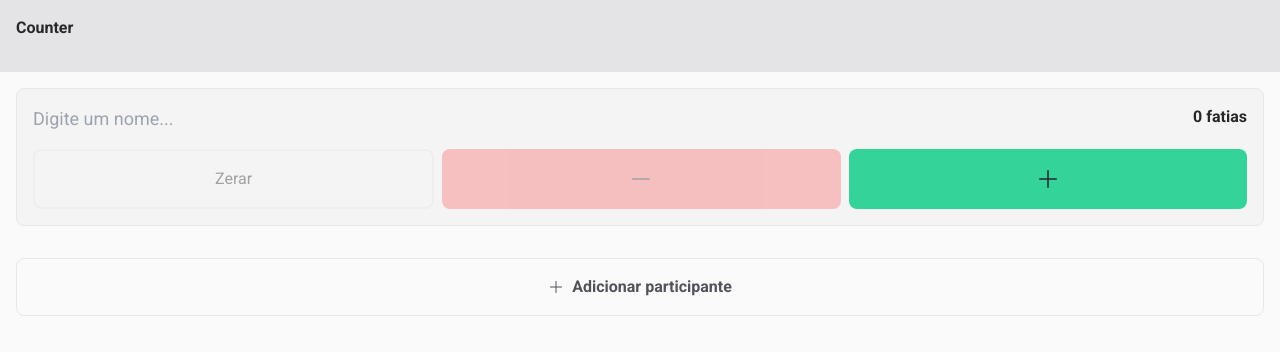
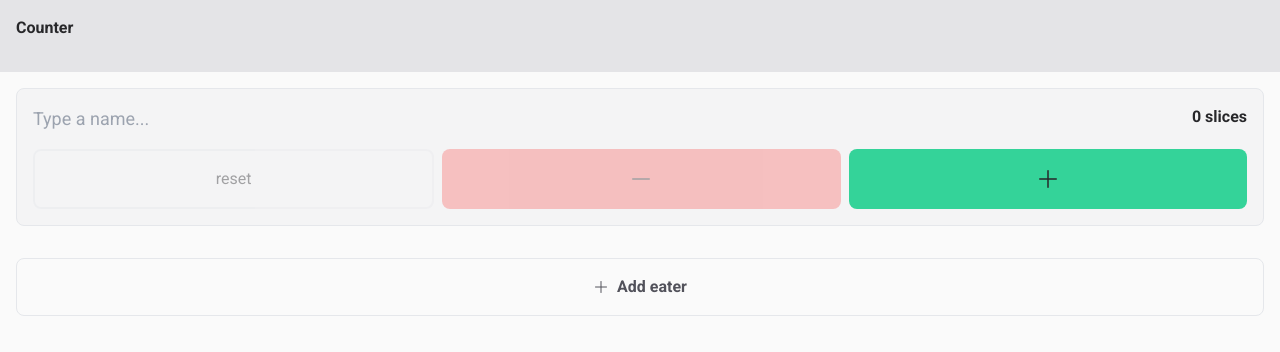
Before and after one commit to rafaelpzoucas/pizza-counter, a React (Vite) app: page / in a window 1280 px wide. Shown: the top 352 px of the page. Built offline with nearby package versions, Linux system fonts and the light colour scheme.

Commit message:
English translate

```diff
--- a/src/components/Participant.tsx
+++ b/src/components/Participant.tsx
@@ -26,10 +26,10 @@ export function Participant() {
             <header className="flex flex-row  justify-between w-full">
                 <input
                     type="text"
-                    placeholder="Digite um nome..."
+                    placeholder="Type a name..."
                     className="bg-transparent text-lg focus:shadow-none"
                 />
-                <strong>{count} fatias</strong>
+                <strong>{count} slices</strong>
             </header>
             <div className="flex flex-row gap-2">
                 <button
@@ -37,7 +37,7 @@ export function Participant() {
                     onClick={reset}
                     disabled={count === 0}
                 >
-                    Zerar
+                    reset
                 </button>
                 <button
                     className="flex items-center justify-center w-full p-4 rounded-lg disabled:opacity-40 bg-red-400 dark:bg-red-700"
--- a/src/components/Participants.tsx
+++ b/src/components/Participants.tsx
@@ -28,7 +28,7 @@ export function Participants() {
                 onClick={handleCreateNewParticipant}
             >
                 <Plus />
-                Adicionar participante
+                Add eater
             </button>
         </div>
     )
```
